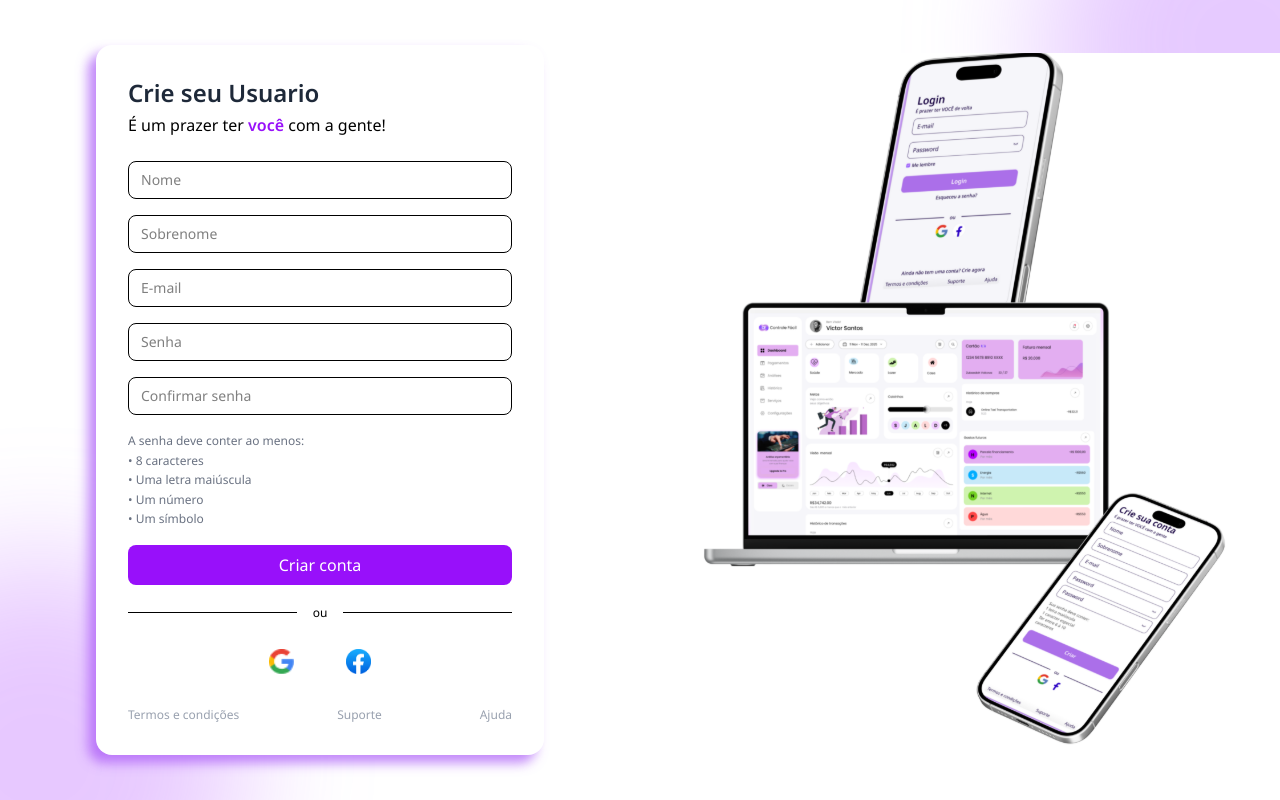
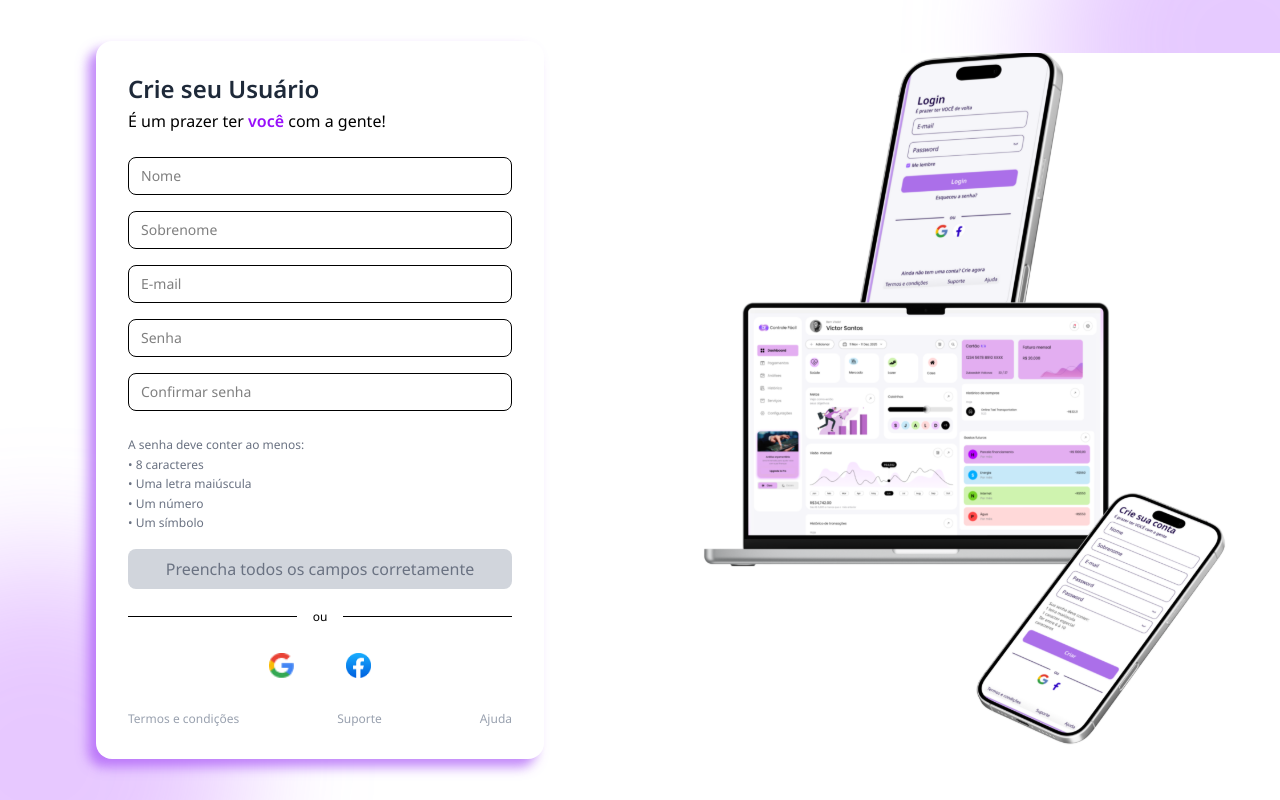
Before and after one commit to ControleFacil/frontend-controlefacil, a Next.js app: page /auth/register in a window 1280 px wide. Built offline with nearby package versions, Linux system fonts and the light colour scheme; no server answers.

Commit message:
added new post

```diff
--- a/src/app/auth/components/RegisterForm.tsx
+++ b/src/app/auth/components/RegisterForm.tsx
@@ -1,6 +1,6 @@
 "use client";
 
-import React, { useState } from "react";
+import React, { useState, useEffect } from "react";
 import Image from "next/image";
 import { useRouter } from "next/navigation";
 import api from "@/lib/axios";
@@ -16,13 +16,30 @@ const RegisterForm: React.FC = () => {
   const [loading, setLoading] = useState(false);
   const [error, setError] = useState<string | null>(null);
 
+  const [senhaValida, setSenhaValida] = useState(false);
+  const [formValido, setFormValido] = useState(false);
+
+  // Validação da senha
+  useEffect(() => {
+    const senhaRegex =
+      /^(?=.*[A-Z])(?=.*\d)(?=.*[!@#$%^&*()_+\-=[\]{};':"\\|,.<>/?]).{8,}$/;
+    setSenhaValida(senhaRegex.test(senha));
+  }, [senha]);
+
+  // Validação do formulário completo
+  useEffect(() => {
+    const isValid =
+      nome.trim() !== "" &&
+      sobrenome.trim() !== "" &&
+      email.trim() !== "" &&
+      senhaValida &&
+      confirmarSenha === senha;
+    setFormValido(isValid);
+  }, [nome, sobrenome, email, senha, confirmarSenha, senhaValida]);
+
   const handleSubmit = async (e: React.FormEvent) => {
     e.preventDefault();
-
-    if (senha !== confirmarSenha) {
-      setError("As senhas não coincidem.");
-      return;
-    }
+    if (!formValido) return;
 
     setLoading(true);
     setError(null);
@@ -36,22 +53,15 @@ const RegisterForm: React.FC = () => {
         senha,
       });
 
-      console.log("Usuário criado:", response.data);
-
-      // 🔹 Salva temporariamente para referência futura (opcional)
       sessionStorage.setItem("registeredUser", JSON.stringify(response.data));
-
-      // 🔹 Mostra mensagem e redireciona para login
       alert("Conta criada com sucesso! Faça login para continuar.");
       router.push("/auth/login");
     } catch (err: any) {
       console.error("Erro ao criar conta:", err);
-
       const mensagem =
         err.response?.status === 409
           ? "E-mail já cadastrado. Tente outro."
           : err.response?.data || "Erro ao criar conta. Tente novamente.";
-
       setError(mensagem);
     } finally {
       setLoading(false);
@@ -60,7 +70,7 @@ const RegisterForm: React.FC = () => {
 
   return (
     <div className="bg-white rounded-2xl p-8 w-full max-w-md shadow-[-8px_8px_12px_rgba(168,85,247,0.7)] font-['Noto_Sans']">
-      <h2 className="text-2xl font-semibold mb-1 text-gray-800">Crie seu Usuario</h2>
+      <h2 className="text-2xl font-semibold mb-1 text-gray-800">Crie seu Usuário</h2>
       <p className="text-black mb-6 font-medium">
         É um prazer ter <span className="text-purple-600 font-semibold">você</span> com a gente!
       </p>
@@ -72,7 +82,6 @@ const RegisterForm: React.FC = () => {
           value={nome}
           onChange={(e) => setNome(e.target.value)}
           className="w-full text-black border rounded-lg px-3 py-2 text-sm focus:outline-none focus:ring-2 focus:ring-purple-500"
-          required
         />
         <input
           type="text"
@@ -80,7 +89,6 @@ const RegisterForm: React.FC = () => {
           value={sobrenome}
           onChange={(e) => setSobrenome(e.target.value)}
           className="w-full text-black border rounded-lg px-3 py-2 text-sm focus:outline-none focus:ring-2 focus:ring-purple-500"
-          required
         />
         <input
           type="email"
@@ -88,36 +96,55 @@ const RegisterForm: React.FC = () => {
           value={email}
           onChange={(e) => setEmail(e.target.value)}
           className="w-full text-black border rounded-lg px-3 py-2 text-sm focus:outline-none focus:ring-2 focus:ring-purple-500"
-          required
         />
         <input
           type="password"
           placeholder="Senha"
           value={senha}
           onChange={(e) => setSenha(e.target.value)}
-          className="w-full text-black border rounded-lg px-3 py-2 text-sm focus:outline-none focus:ring-2 focus:ring-purple-500"
-          required
+          className={`w-full text-black border rounded-lg px-3 py-2 text-sm focus:outline-none ${
+            senha && !senhaValida ? "border-red-400" : "focus:ring-2 focus:ring-purple-500"
+          }`}
         />
+        {!senhaValida && senha && (
+          <p className="text-xs text-red-500">
+            Senha fraca: siga os requisitos abaixo.
+          </p>
+        )}
         <input
           type="password"
           placeholder="Confirmar senha"
           value={confirmarSenha}
           onChange={(e) => setConfirmarSenha(e.target.value)}
-          className="w-full text-black border rounded-lg px-3 py-2 text-sm focus:outline-none focus:ring-2 focus:ring-purple-500"
-          required
+          className={`w-full text-black border rounded-lg px-3 py-2 text-sm focus:outline-none ${
+            confirmarSenha && confirmarSenha !== senha
+              ? "border-red-400"
+              : "focus:ring-2 focus:ring-purple-500"
+          }`}
         />
+        {confirmarSenha && confirmarSenha !== senha && (
+          <p className="text-xs text-red-500">As senhas não coincidem.</p>
+        )}
 
-        <p className="text-xs text-gray-500 leading-relaxed">
-          A senha deve conter ao menos: <br />• 8 caracteres <br />• Uma letra maiúscula <br />•
-          Um número <br />• Um símbolo
+        <p className="text-xs text-gray-500 leading-relaxed mt-2">
+          A senha deve conter ao menos: <br />• 8 caracteres <br />• Uma letra maiúscula <br />• Um
+          número <br />• Um símbolo
         </p>
 
         <button
           type="submit"
-          disabled={loading}
-          className="w-full bg-purple-600 hover:bg-purple-700 text-white font-medium py-2 rounded-lg transition disabled:opacity-50"
+          disabled={!formValido || loading}
+          className={`w-full font-medium py-2 rounded-lg transition ${
+            !formValido
+              ? "bg-gray-300 text-gray-500 cursor-not-allowed"
+              : "bg-purple-600 hover:bg-purple-700 text-white"
+          }`}
         >
-          {loading ? "Criando conta..." : "Criar conta"}
+          {loading
+            ? "Criando conta..."
+            : !formValido
+            ? "Preencha todos os campos corretamente"
+            : "Criar conta"}
         </button>
       </form>
 
```
